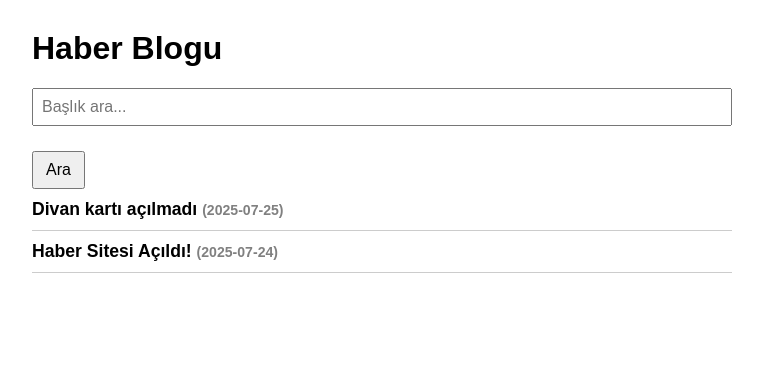
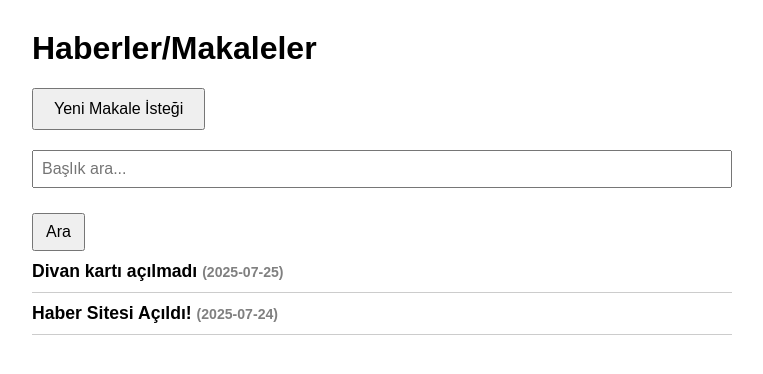
Before and after one commit to Ali-Coding123/ali-coding123.github.io, a plain HTML site: page index.html in a window 1280 px wide. Shown: the whole page, without its empty margins (258-1021 px from the left). Drawn offline with Linux system fonts and the light colour scheme.

Commit message:
Update index.html

```diff
--- a/index.html
+++ b/index.html
@@ -2,7 +2,7 @@
 <html lang="tr">
 <head>
   <meta charset="UTF-8">
-  <title>Haberler</title>
+  <title>Divan Haberleri</title>
   <link rel="icon" href="pixilart-drawing.png" type="image/png" />
   <style>
     body {
@@ -37,7 +37,15 @@
 </head>
 <body>
 
-  <h1>Haber Blogu</h1>
+  <h1>Haberler/Makaleler</h1>
+
+  <div style="margin-bottom: 20px;">
+    <a href="https://docs.google.com/forms/d/e/1FAIpQLSe6X2Ph8jAbfIckSlQRGj-jE6kqntMgsSYxP2xVvnU43QQa1g/viewform?usp=dialog" target="_blank">
+       <button style="padding: 10px 20px; font-size: 1em; cursor: pointer;">
+        Yeni Makale İsteği
+      </button>
+    </a>
+  </div>
 
   <input type="text" id="searchBar" placeholder="Başlık ara..." />
   <button id="searchBtn">Ara</button>
```
